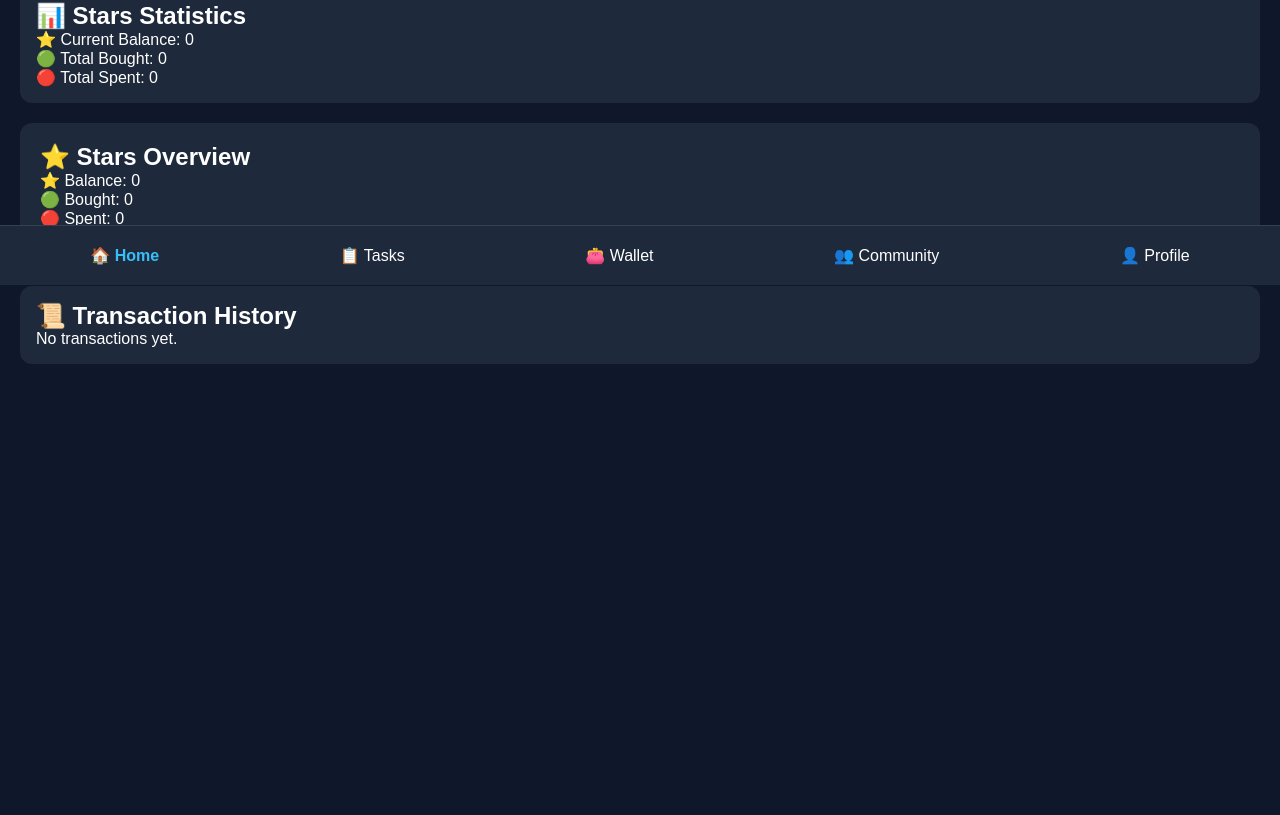
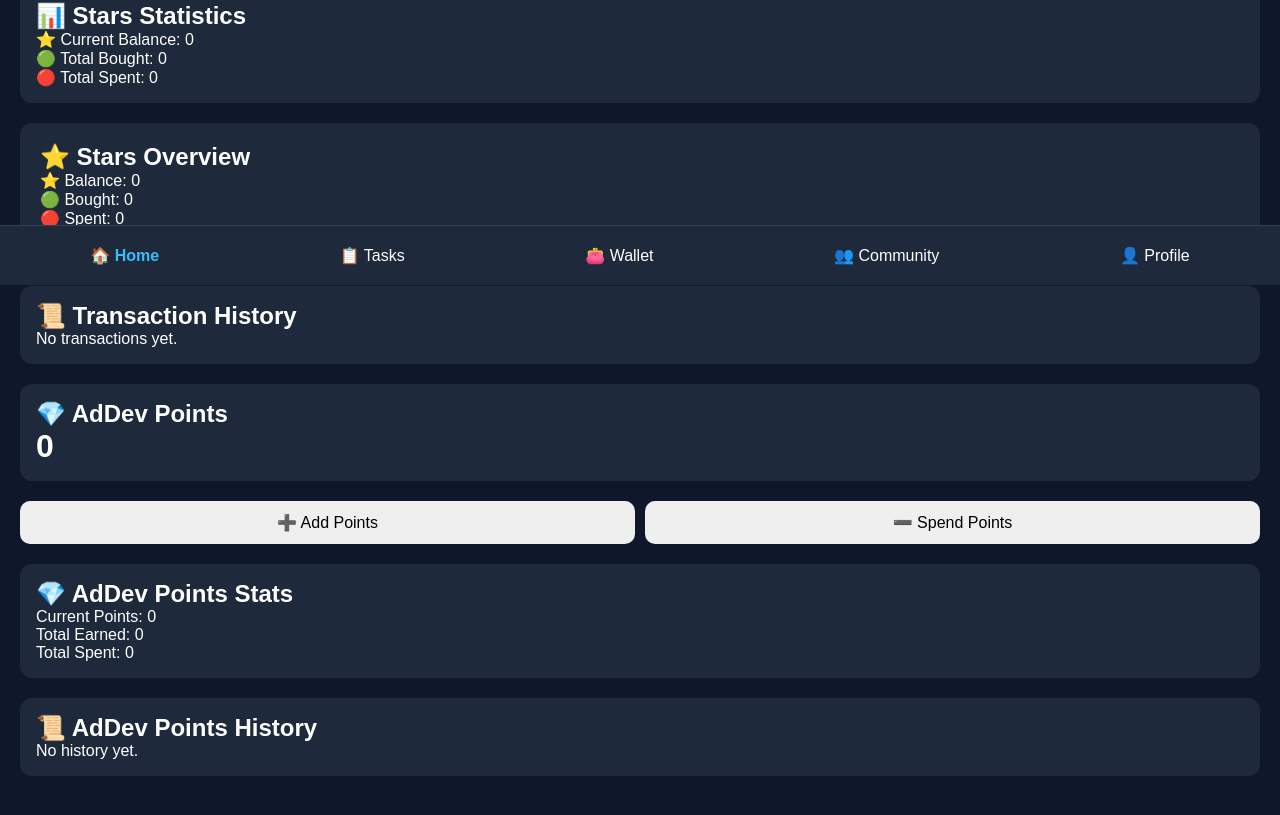
Before and after one commit to Fidaniii812/addev-miniapp, a React (Vite) app: page / in a window 1280 px wide. Shown: the part 515-1330 px from the top of the page. Before the commit the page ends 969 px from the top, so only its background shows below. Built offline with nearby package versions, Linux system fonts and the light colour scheme.

Commit message:
Add AdDevPoints components and functionality

```diff
--- a/src/pages/Home.tsx
+++ b/src/pages/Home.tsx
@@ -6,29 +6,41 @@ import TransactionHistory from "../components/TransactionHistory";
 import StarsStats from "../components/StarsStats";
 import StarsOverview from "../components/StarsOverview";
 
+import AdDevPointsCard from "../components/AdDevPointsCard";
+import AdDevPointsActions from "../components/AdDevPointsActions";
+import AdDevPointsStats from "../components/AdDevPointsStats";
+import AdDevPointsHistory from "../components/AdDevPointsHistory";
+
 import useTelegramUser from "../hooks/useTelegramUser";
 import useTelegramStars from "../hooks/useTelegramStars";
 import useTelegramTransactions from "../hooks/useTelegramTransactions";
 import useStarsStats from "../hooks/useStarsStats";
 
+import useAdDevPoints from "../hooks/useAdDevPoints";
+import useAdDevPointsStats from "../hooks/useAdDevPointsStats";
+import useAdDevPointsHistory from "../hooks/useAdDevPointsHistory";
+
 export default function Home() {
   const user = useTelegramUser();
 
+  const { stars, buyStars, spendStars } = useTelegramStars();
+  const { transactions, addTransaction } = useTelegramTransactions();
+  const { totalBought, totalSpent } = useStarsStats(transactions);
+
+  const { points, addPoints, spendPoints } = useAdDevPoints();
   const {
-    stars,
-    buyStars,
-    spendStars,
-  } = useTelegramStars();
+    history,
+    addHistory,
+  } = useAdDevPointsHistory();
 
-  const {
-    transactions,
-    addTransaction,
-  } = useTelegramTransactions();
-
-  const {
-    totalBought,
-    totalSpent,
-  } = useStarsStats(transactions);
+  const pointStats = useAdDevPointsStats(
+    history
+      .filter((h) => h.type === "earn")
+      .reduce((s, h) => s + h.amount, 0),
+    history
+      .filter((h) => h.type === "spend")
+      .reduce((s, h) => s + h.amount, 0)
+  );
 
   const handleBuy = () => {
     buyStars(10);
@@ -38,6 +50,16 @@ export default function Home() {
   const handleSpend = () => {
     spendStars(10);
     addTransaction("spend", 10);
+  };
+
+  const handleAddPoints = () => {
+    addPoints(100);
+    addHistory("earn", 100);
+  };
+
+  const handleSpendPoints = () => {
+    spendPoints(50);
+    addHistory("spend", 50);
   };
 
   return (
@@ -72,6 +94,23 @@ export default function Home() {
       <TransactionHistory
         transactions={transactions}
       />
+
+      <AdDevPointsCard points={points} />
+
+      <AdDevPointsActions
+        onAdd={handleAddPoints}
+        onSpend={handleSpendPoints}
+      />
+
+      <AdDevPointsStats
+        points={pointStats.points}
+        totalEarned={pointStats.totalEarned}
+        totalSpent={pointStats.totalSpent}
+      />
+
+      <AdDevPointsHistory
+        history={history}
+      />
     </div>
   );
 }
```
